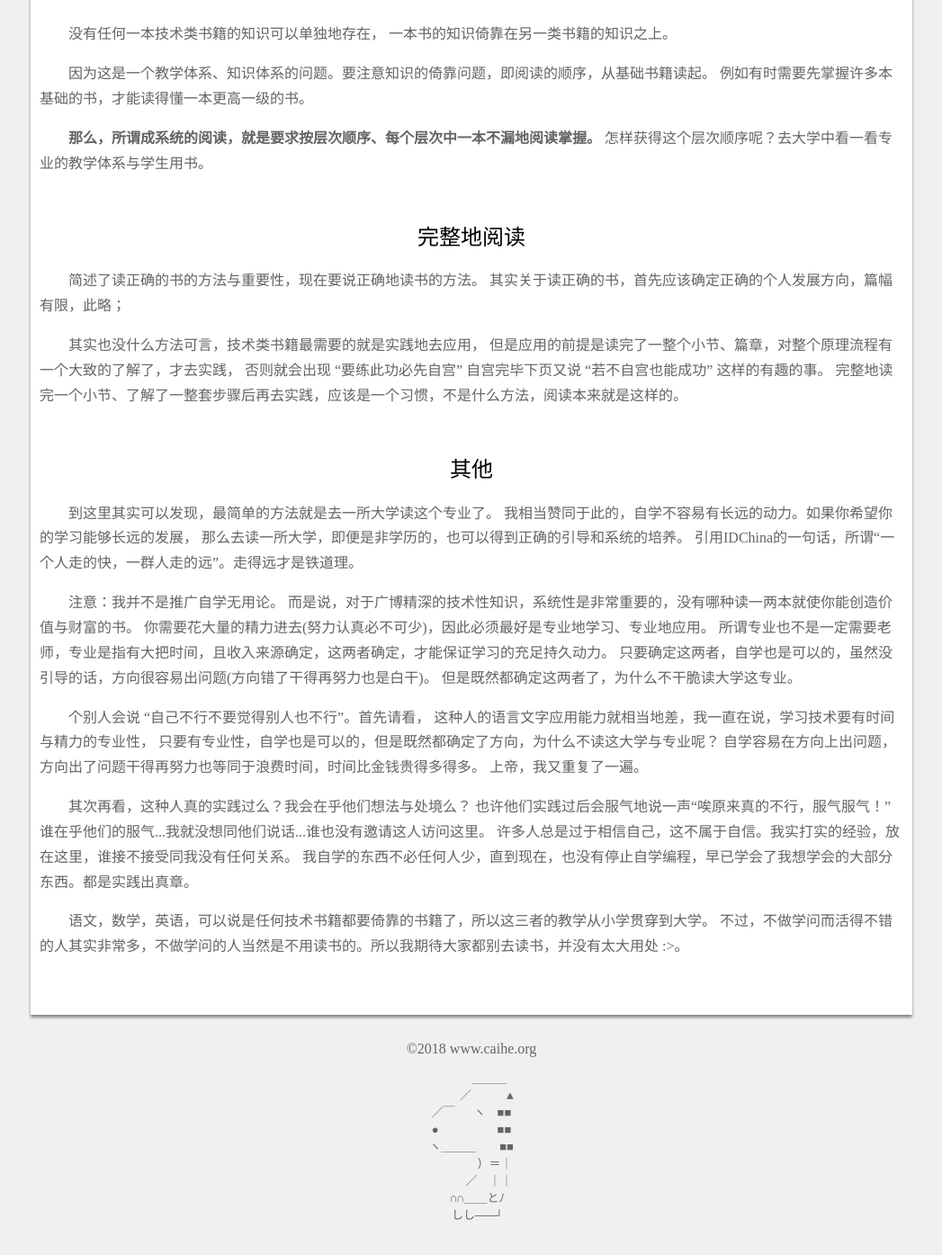
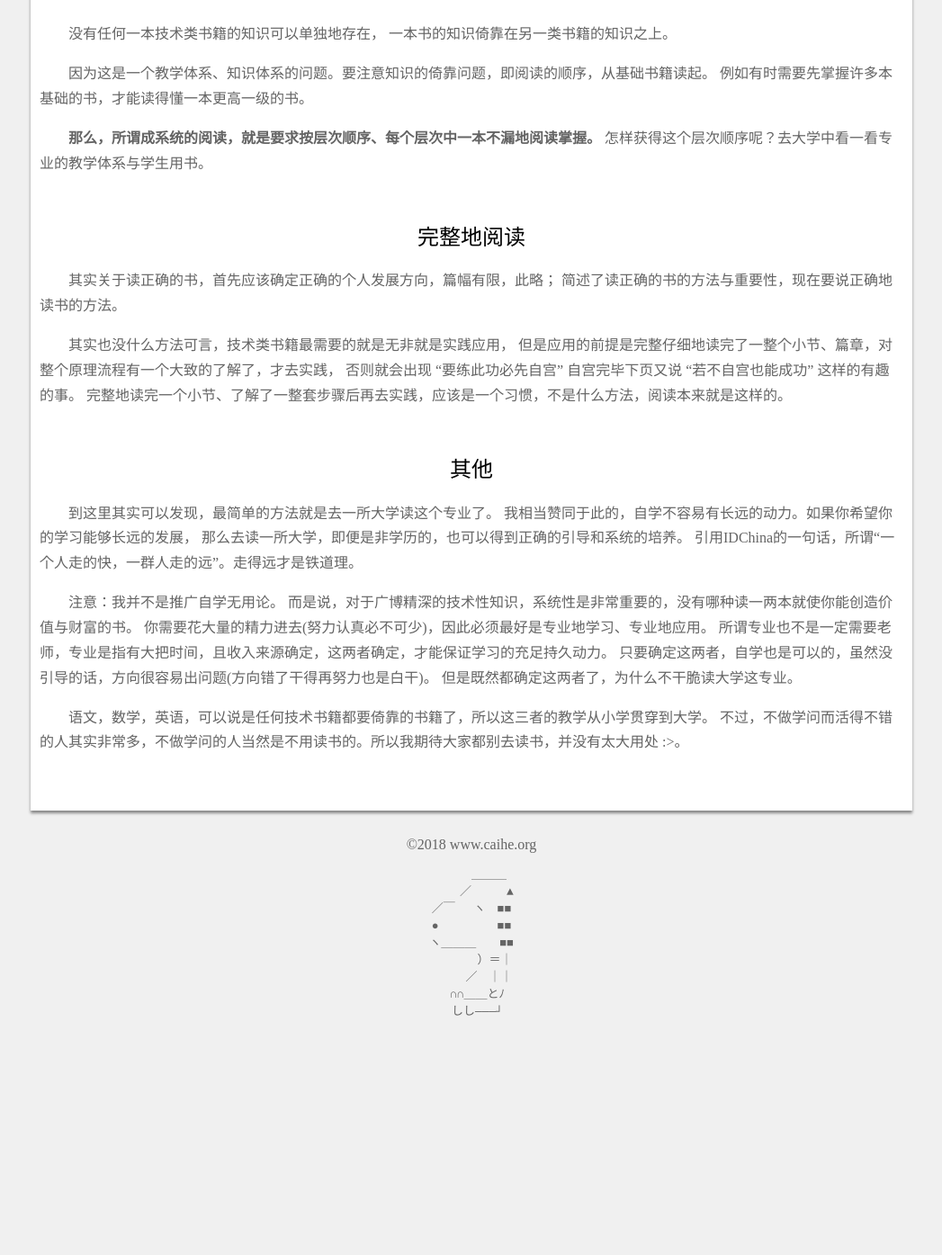
Before and after one commit to YasinZhong/yasinzhong.github.io, a Jekyll site: the page built from _posts/2018-4-20-Reading.html, in a window 1280 px wide and 1400 px high, scrolled down 613 px. Shown: the top 1395 px of the window at 90% size, without its empty margins (116-1163 px from the left). Built offline with Jekyll 4.4.1, drawn with Linux system fonts in a browser that asks for light colours; comment, search, counter and statistics services are not loaded; after the commit the page ends 1786 px from its top, so only the background shows below that.

Commit message:
2018/05/07

```diff
--- a/_posts/2018-4-15-You'llShine.html
+++ b/_posts/2018-4-12-You'llShine.html
@@ -20,7 +20,7 @@ title: 该有的都会有
 
 <p>
 	基于这个思想，世界上的确有许多我想要得到的东西，但是我从不会急于得到他们，即便许多人先于我得到，
-	也不能让我有什么波澜。因为我知道，条件充足的我会轻易地得到更好的。这在许多事上已经得到了充分证明。
+	也不能让我内心有什么波澜。因为我知道，条件充足的我会轻易地得到更好的。这在许多事上已经得到了充分证明。
 </p>
 
 <p>
--- a/_posts/2018-4-14-Designing.html
+++ b/_posts/2018-4-14-Designing.html
@@ -1,6 +1,6 @@
 ---
 layout: default
-title: 谈论设计
+title: 设计小记
 ---
 
 
--- a/_posts/2018-4-20-Reading.html
+++ b/_posts/2018-4-20-Reading.html
@@ -42,12 +42,12 @@ title: 读书小记
 
 <h2>完整地阅读</h2>
 <p>
+	其实关于读正确的书，首先应该确定正确的个人发展方向，篇幅有限，此略；
 	简述了读正确的书的方法与重要性，现在要说正确地读书的方法。
-	其实关于读正确的书，首先应该确定正确的个人发展方向，篇幅有限，此略；
 </p>
 <p>
-	其实也没什么方法可言，技术类书籍最需要的就是实践地去应用，
-	但是应用的前提是读完了一整个小节、篇章，对整个原理流程有一个大致的了解了，才去实践，
+	其实也没什么方法可言，技术类书籍最需要的就是无非就是实践应用，
+	但是应用的前提是完整仔细地读完了一整个小节、篇章，对整个原理流程有一个大致的了解了，才去实践，
 	否则就会出现 “要练此功必先自宫” 自宫完毕下页又说 “若不自宫也能成功” 这样的有趣的事。
 	完整地读完一个小节、了解了一整套步骤后再去实践，应该是一个习惯，不是什么方法，阅读本来就是这样的。
 </p>
@@ -82,7 +82,7 @@ title: 读书小记
 	许多人总是过于相信自己，这不属于自信。我实打实的经验，放在这里，谁接不接受同我没有任何关系。
 	我自学的东西不必任何人少，直到现在，也没有停止自学编程，早已学会了我想学会的大部分东西。都是实践出真章。
 </p>
-
+-->
 <p>
 	语文，数学，英语，可以说是任何技术书籍都要倚靠的书籍了，所以这三者的教学从小学贯穿到大学。
 	不过，不做学问而活得不错的人其实非常多，不做学问的人当然是不用读书的。所以我期待大家都别去读书，并没有太大用处 :>。
--- a/post0/MonthlyCalendar.html
+++ b/post0/MonthlyCalendar.html
@@ -19,6 +19,6 @@ title: 最近动态
 </div>
 
 <p>
-	我挺乐意让人知道我最近在学校专业之外的学习小方向，以及曾经学习过什么，因此就写了这个页面。
 	我经常去游玩，遇见有趣的事很多，虽然本页标题叫“最近动态”，可惜这里并不会有炫耀生活的内容 :>
+	不过我挺乐意让人知道我最近在学校专业之外的学习小方向，以及曾经学习过的知识，因此就写了这个页面。
 </p>
--- a/post0/SelfIntroduction.html
+++ b/post0/SelfIntroduction.html
@@ -7,7 +7,7 @@ title: 关于这里
 <h3>a.caihe.org</h3>
 
 <ol>
-  写东西的目的在于：
+  写博客的目的在于：
 	<li>公开部分想法</li>
   <li>传播一些观念</li>
   <li>...</li>
@@ -15,7 +15,7 @@ title: 关于这里
 <p>
   <ul class="normal">
     <li>
-      网络上的东西，永远只是一个人的冰山一角，对我也是。因精力有限，我不想写太多东西。
+      网络上的东西，永远只是一个人的冰山一角，对我也是。因精力有限，我不会写太多东西。
 			写这个博客让我结识了一些有趣的人；个别人士还给我引来了份相当不错的工作，
 			使我有了更好的生活质量，我不能不提这件事以表达我的谢意。
     </li>
```
Also changed, not shown: other parts of _posts/2018-4-20-Reading.html (+2 -2 lines), other parts of post0/MonthlyCalendar.html (+1 -1 lines), _posts/2018-4-13-DK.html (+4 -5 lines), 回收站/2018-5-7-Saying.html (added, +24 -0 lines).
